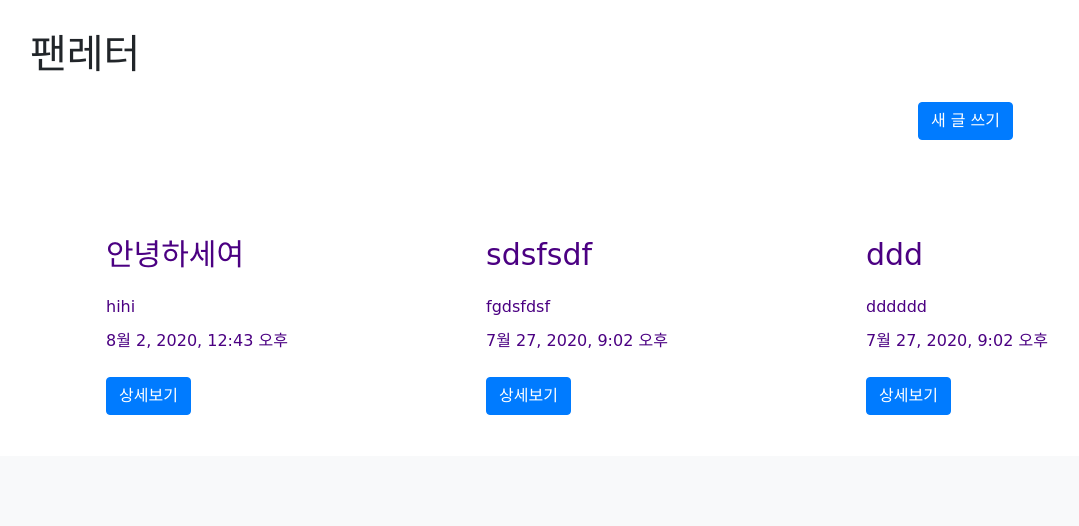
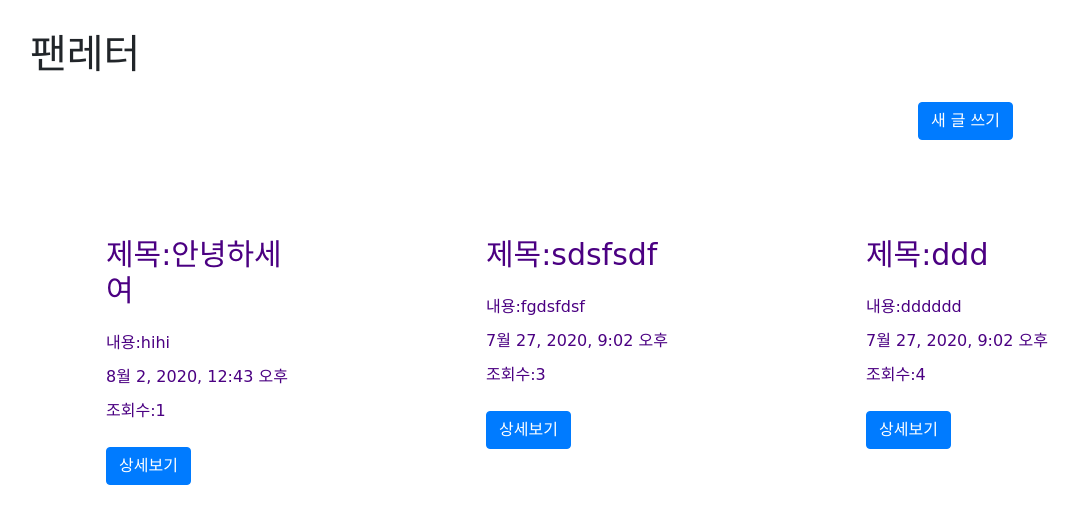
Before and after one commit to hyeonjee/website-iu, a Django app: page /posts/ in a window 1280 px wide. Shown: the part 405-931 px from the top of the page, without its empty margins (55-1134 px from the left). Before the commit the page ends 820 px from the top, so only its background shows below. Run offline with Django 3.2, Linux system fonts and the light colour scheme; a user stored in the database is signed in; data comes from the database, SQL or seed files in the repository; both versions use the stored data as it was after the commit; some libraries are stand-ins or nearby versions; some web fonts are replaced.

Commit message:
add viewcount

```diff
--- a/posts/templates/posts/main.html
+++ b/posts/templates/posts/main.html
@@ -18,13 +18,16 @@
                 <div class="card" style="width: 15rem; margin-top:20px;">
                     <div class="card-body" >
                         <h5 class="card-title" style="color: indigo;">
-                            {{post.title}}
+                            제목:{{post.title}}
                         </h5>
                         <p class="card-text" style="color: indigo;">
-                            {{post.content}}
+                            내용:{{post.content}}
                         </p>
                         <p style="color: indigo;">
                             {{post.created_at}}
+                        </p>
+                        <p style="color: indigo;">
+                            조회수:{{post.view_count}}
                         </p>
                         <br />
                         <a href="{% url 'posts:show' post.id %}" class="btn btn-primary">상세보기</a>
--- a/posts/templates/posts/show.html
+++ b/posts/templates/posts/show.html
@@ -11,6 +11,7 @@
         <h3>제목: {{post.title}}</h3><br>
         <h3>내용: {{post.content}}</h3><br>
         <h3>작성 시각:{{post.created_at}}</h3>
+        <h3>조회수:{{post.view_count}}</h3>
         {% if post.user %}
         <h3>작성자: {{post.user}}</h3><br>
         {% else %}
--- a/posts/views.py
+++ b/posts/views.py
@@ -27,6 +27,8 @@ def main(request):
 
 def show(request, id):
     post = get_object_or_404(Post, pk=id)
+    post.view_count = post.view_count +1
+    post.save()
     return render(request, 'posts/show.html', {"post":post})
 
 
```
Also changed, not shown: db.sqlite3, myblog/media/images/aa.jpg (added).
